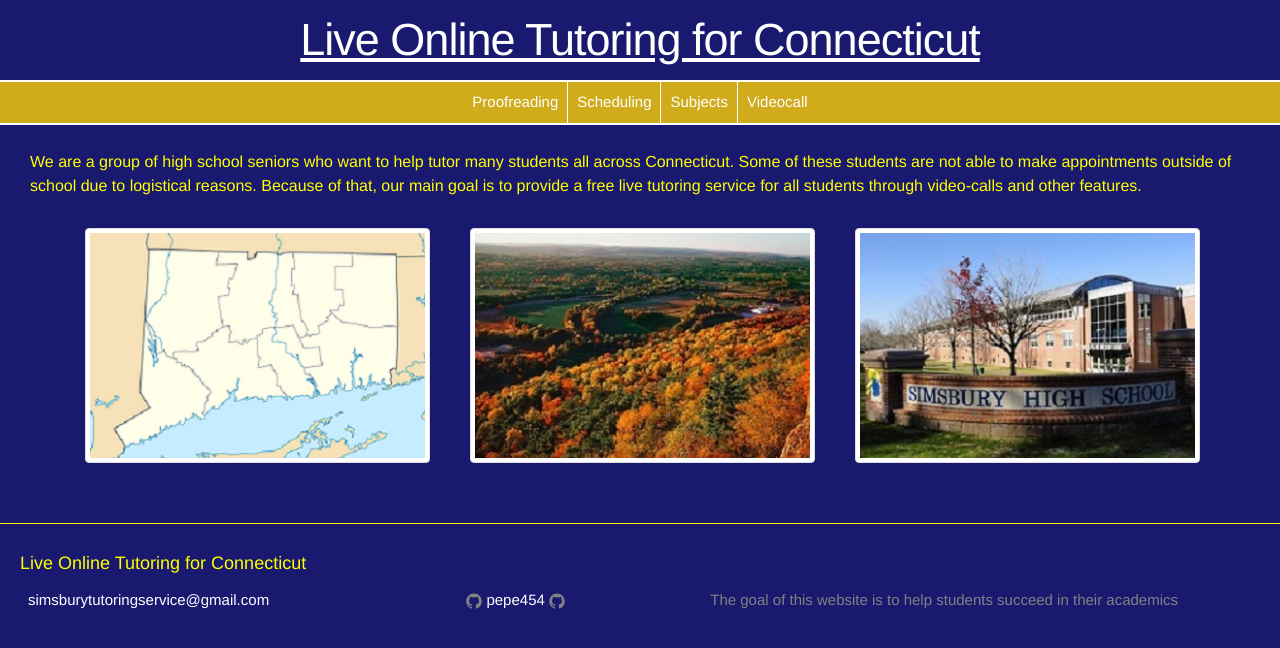
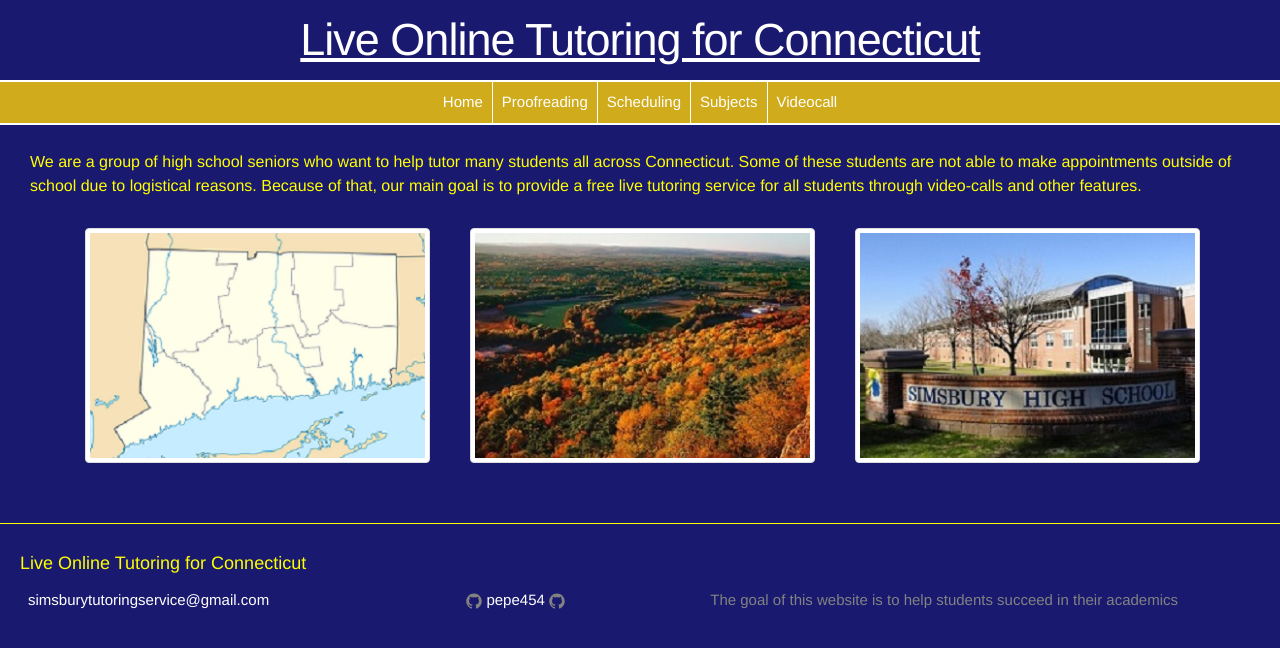
Before and after one commit to pepe454/pepe454.github.io, a Jekyll site: the page built from index.html, in a window 1280 px wide. Shown: the top 648 px of the page. Built offline with Jekyll 4.4.1, drawn with Linux system fonts in a browser that asks for light colours; the list of posts is cut into pages by our own code.

Commit message:
Update header.html

```diff
--- a/_includes/header.html
+++ b/_includes/header.html
@@ -18,6 +18,7 @@
       </a>
 
       <div class="trigger">
+        <a class="page-link" href="{{ site.baseurl }}">Home</a>
         {% for my_page in site.pages %}
           {% if my_page.title %}
           <a class="page-link" href="{{ my_page.url | prepend: site.baseurl }}">{{ my_page.title }}</a>
```
